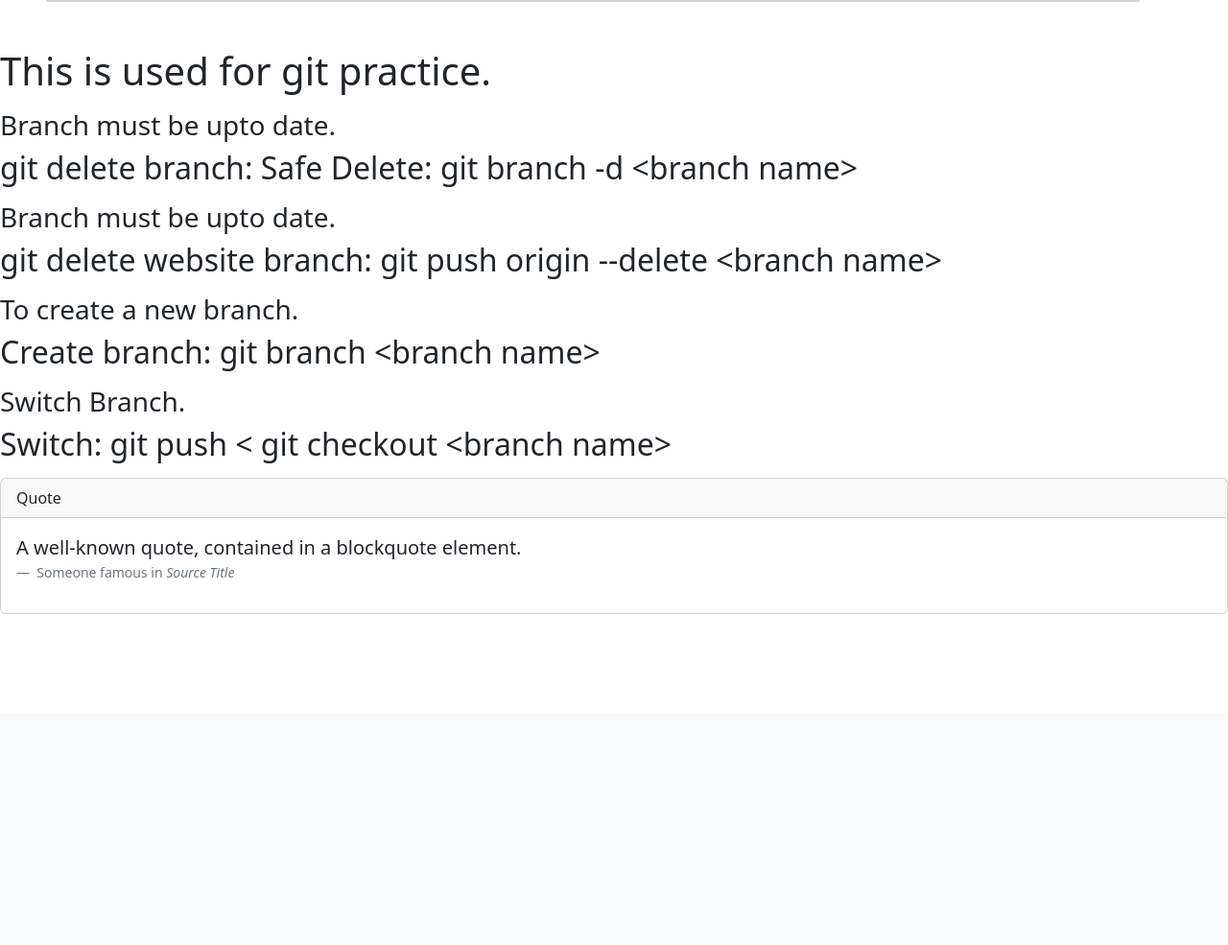
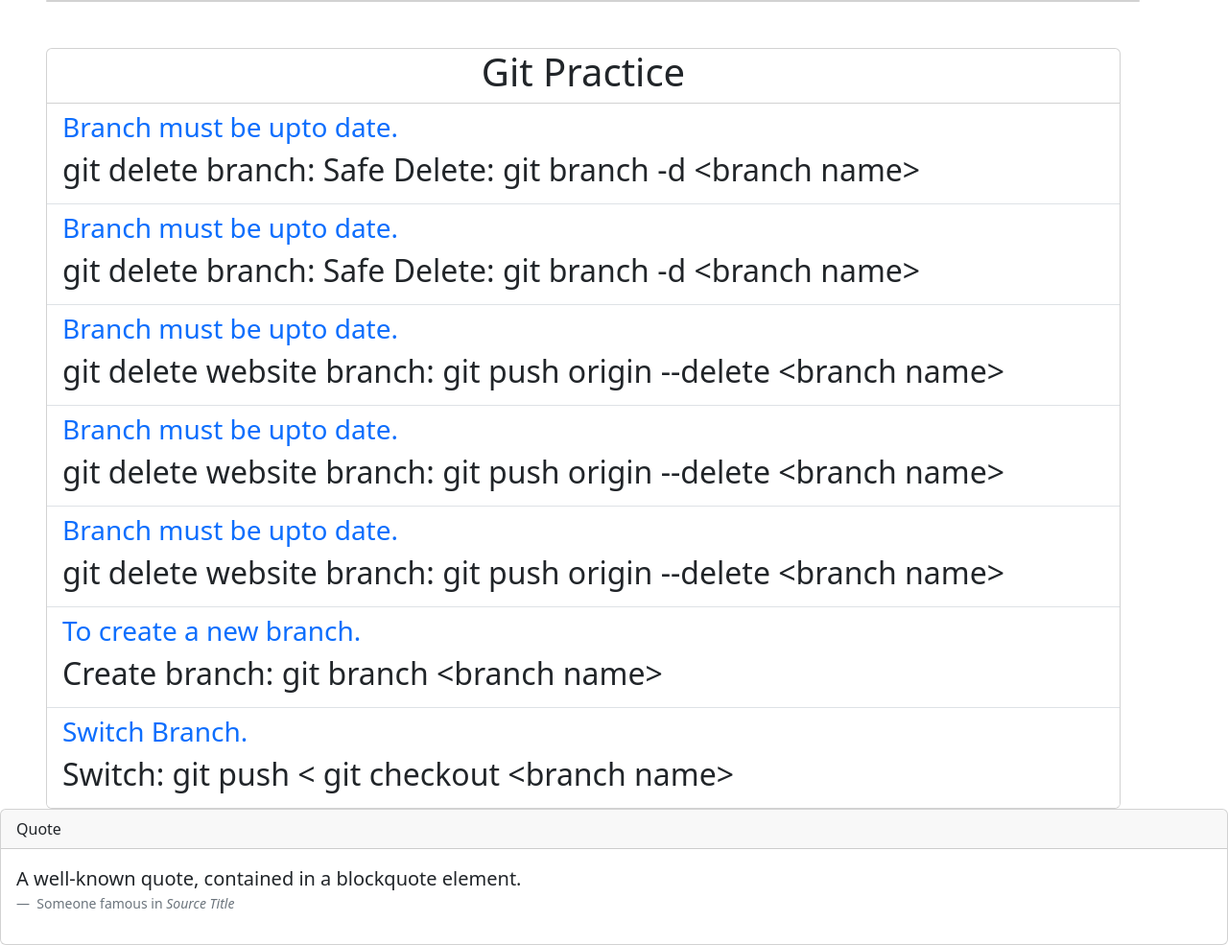
Before and after one commit to cromartie1020/ProGitForProgrammers, a Django app: page / in a window 1280 px wide. Shown: the part 56-1041 px from the top of the page at 96% size. Before the commit the page ends 696 px from the top, so only its background shows below. Run offline with Django 5.2, Linux system fonts and the light colour scheme.

Commit message:
home.html-added block extra head

```diff
--- a/core/templates/core/home.html
+++ b/core/templates/core/home.html
@@ -4,33 +4,60 @@
 {% block title %}
   <h1>Git Practice </h1>
 {% endblock %}
+{% block extra_head%}
+<style>
+  h3{
+    color: #0d6efd;
+  }
+
+</style>
+{% endblock extra_head %}
 {% block  body %}
 {% endblock %}
 {% block content %}
-  <h1>This is used for git practice.</h1>
 
-    <p>
+
+
+   <div class="card ms-5" style="width: 70rem;">
+    <h1 class="card-title" style="text-align: center;">Git Practice</h1>
+    <ul class="list-group list-group-flush">
+
+      <li class="list-group-item">
         <h3>Branch must be upto date.</h3>
         <h2>git delete branch:  Safe Delete: git branch -d &ltbranch name&gt</h2>
-  </p>
+      </li>
 
-    <p>
+      <li class="list-group-item">
+       <h3>Branch must be upto date.</h3>
+       <h2>git delete branch:  Safe Delete: git branch -d &ltbranch name&gt</h2>
+     </li>
+
+     <li class="list-group-item">
+         <h3>Branch must be upto date.</>
+         <h2>git delete website branch: git push origin --delete &ltbranch name&gt</h2>
+     </li>
+
+     <li class="list-group-item">
          <h3>Branch must be upto date.</h3>
          <h2>git delete website branch: git push origin --delete &ltbranch name&gt</h2>
-  </p>
- </p>
+     </li>
 
-    <p>
-    <h3>To create a new branch.</h3>
+     <li class="list-group-item">
+         <h3>Branch must be upto date.</h3>
+         <h2>git delete website branch: git push origin --delete &ltbranch name&gt</h2>
+     </li>
+
+     <li class="list-group-item">
+         <h3> To create a new branch.</h3>
          <h2>Create branch: git branch &ltbranch name&gt</h2>
-  </p>
+     </li>
 
-   </p>
-
-    <p>
+     <li class="list-group-item">
         <h3>Switch Branch.</h3>
         <h2>Switch: git push &lt git checkout &ltbranch name&gt</h2>
-  </p>
+     </li>
+    </ul>
+  </div>
 
 
 
```
Also changed, not shown: db.sqlite3. Lines whose indentation alone changed are shown as unchanged.
